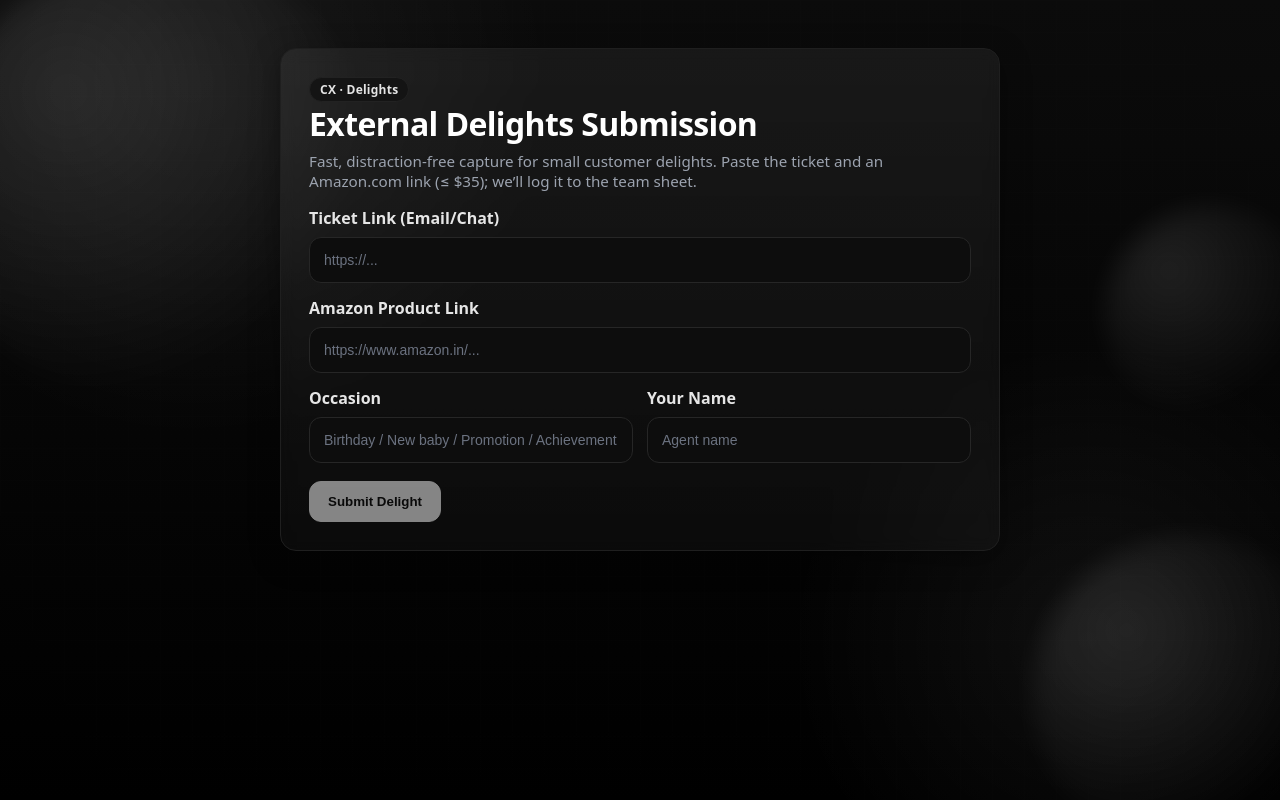
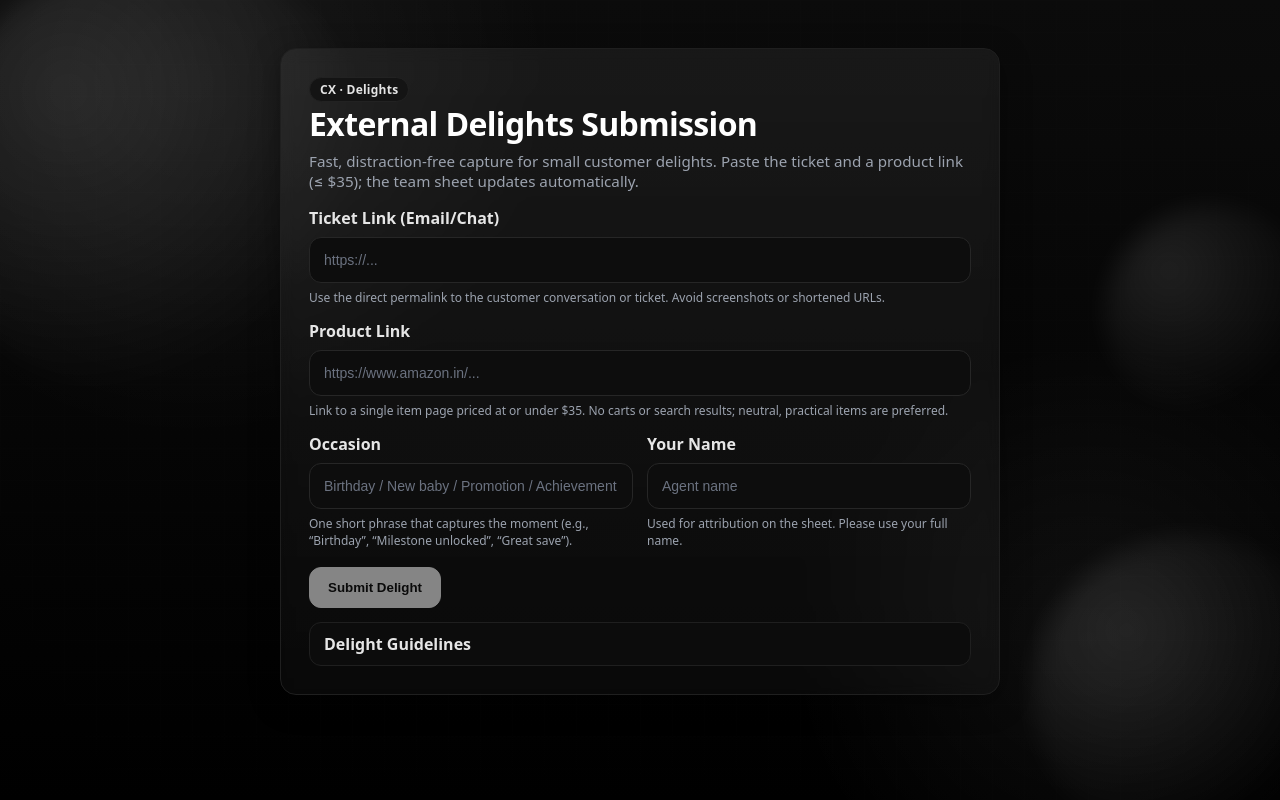
Before and after one commit to ayushmokal/cx-delights, a Next.js app: page / in a window 1280 px wide. Built offline with nearby package versions, Linux system fonts and the light colour scheme.

Commit message:
ux: add detailed field hints and a collapsible 'Delight Guidelines' panel; refine subheadline

```diff
--- a/app/globals.css
+++ b/app/globals.css
@@ -83,3 +83,15 @@ textarea{min-height:96px; resize:vertical}
 
 /* Confetti canvas overlay */
 #confetti-canvas{position:fixed; inset:0; pointer-events:none}
+
+/* Field hints */
+.hint{margin:6px 0 0; font-size:12px; color:var(--muted)}
+
+/* Collapsible panel for guidelines */
+details.panel{margin-top:14px; background:#0c0c0c; border:1px solid #1f1f1f; border-radius:12px; padding:10px 14px}
+details.panel > summary{cursor:pointer; list-style:none; font-weight:800; color:#e5e5e5}
+details.panel > summary::-webkit-details-marker{display:none}
+details.panel[open]{padding-bottom:12px}
+details.panel .content{margin-top:8px; color:#c9c9c9}
+details.panel ul{margin:8px 0 0 18px; padding:0}
+details.panel li{margin:6px 0}
--- a/app/page.tsx
+++ b/app/page.tsx
@@ -111,17 +111,19 @@ export default function Page() {
       <div className="card">
         <span className="badge">CX · Delights</span>
         <h1>External Delights Submission</h1>
-        <p className="small">Fast, distraction‑free capture for small customer delights. Paste the ticket and an Amazon.com link (≤ $35); we’ll log it to the team sheet.</p>
+        <p className="small">Fast, distraction‑free capture for small customer delights. Paste the ticket and a product link (≤ $35); the team sheet updates automatically.</p>
 
         {/* examples removed by request */}
         <form onSubmit={onSubmit}>
           <label htmlFor="ticket">Ticket Link (Email/Chat)</label>
           <input id="ticket" type="url" placeholder="https://..." required value={form.ticketLink}
                  onChange={(e)=>setForm(f=>({...f, ticketLink:e.target.value}))} />
+          <p className="hint">Use the direct permalink to the customer conversation or ticket. Avoid screenshots or shortened URLs.</p>
 
-          <label htmlFor="product">Amazon Product Link</label>
+          <label htmlFor="product">Product Link</label>
           <input id="product" type="url" placeholder="https://www.amazon.in/..." required value={form.productLink}
                  onChange={(e)=>setForm(f=>({...f, productLink:e.target.value}))} />
+          <p className="hint">Link to a single item page priced at or under $35. No carts or search results; neutral, practical items are preferred.</p>
 
           <div className="row">
             <div>
@@ -129,11 +131,13 @@ export default function Page() {
               <input id="occasion" type="text" placeholder="Birthday / New baby / Promotion / Achievement"
                      required value={form.occasion}
                      onChange={(e)=>setForm(f=>({...f, occasion:e.target.value}))} />
+              <p className="hint">One short phrase that captures the moment (e.g., “Birthday”, “Milestone unlocked”, “Great save”).</p>
             </div>
             <div>
               <label htmlFor="agent">Your Name</label>
               <input id="agent" type="text" placeholder="Agent name" required value={form.agentName}
                      onChange={(e)=>setForm(f=>({...f, agentName:e.target.value}))} />
+              <p className="hint">Used for attribution on the sheet. Please use your full name.</p>
             </div>
           </div>
 
@@ -146,6 +150,19 @@ export default function Page() {
         {result && (
           <p className={result.ok ? 'success' : ''} style={{marginTop:12}}>{result.message}</p>
         )}
+        <details className="panel">
+          <summary>Delight Guidelines</summary>
+          <div className="content">
+            <ul>
+              <li><b>Budget:</b> Up to $35 per customer. Exceptions need lead approval.</li>
+              <li><b>Timing:</b> Use for positive moments explicitly mentioned by customers in your chat or email.</li>
+              <li><b>Items:</b> Favor neutral, useful items. Avoid sizing-specific apparel or personalized goods.</li>
+              <li><b>Links:</b> Paste a clean product URL (no referrals or cart links). Regional stores are fine.</li>
+              <li><b>Privacy:</b> Don’t include personal addresses or extra PII in this form—only the ticket link.</li>
+              <li><b>Review:</b> Submissions may be adjusted or declined if they fall outside policy.</li>
+            </ul>
+          </div>
+        </details>
       </div>
     </div>
   );
```
